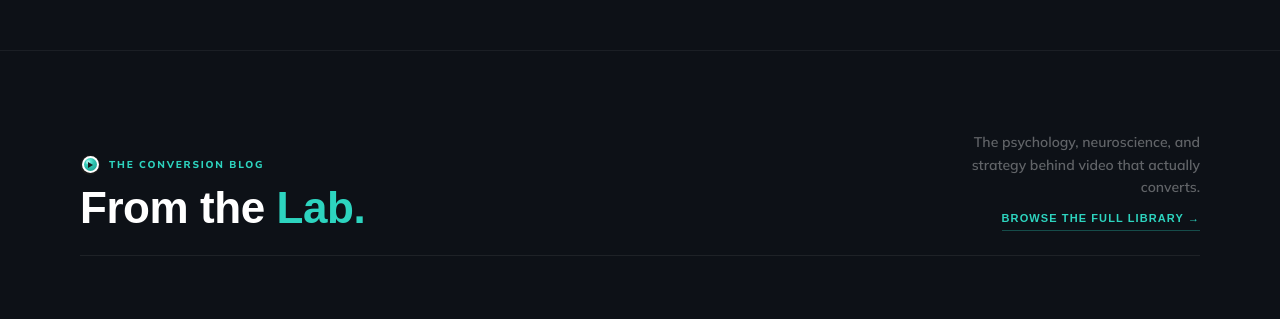
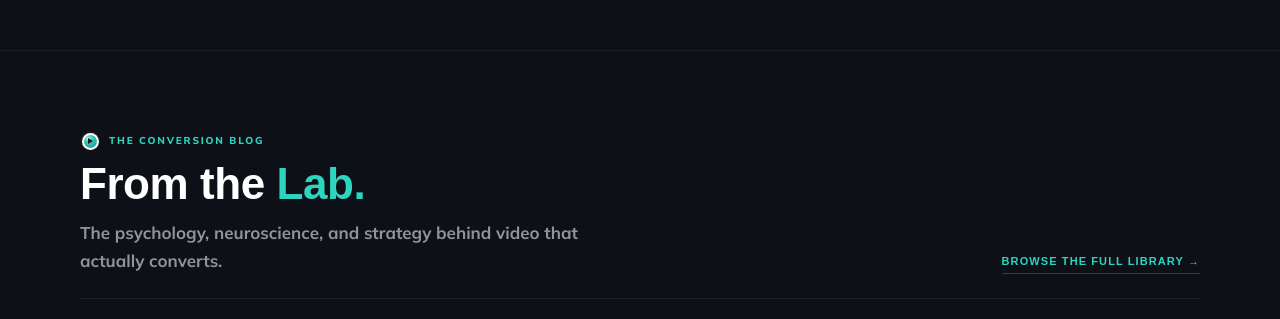
Before and after one commit to JsnMLP/vid-converts, a Next.js app: page / in a window 1280 px wide. Shown: the part 1740-2059 px from the top of the page. Built offline with nearby package versions, Linux system fonts and the light colour scheme; no server answers; a web font is replaced by a local one.

Commit message:
Fix blog header: desc under title, remove duplicate Free to Read

```diff
--- a/src/app/page.module.css
+++ b/src/app/page.module.css
@@ -516,17 +516,19 @@
   display: flex;
   flex-direction: column;
   align-items: flex-end;
+  justify-content: flex-end;
   gap: 12px;
+  flex-shrink: 0;
 }
 
 .blogDesc {
-  font-size: 14px;
-  font-weight: 600;
-  color: rgba(255,255,255,0.35);
-  max-width: 260px;
-  text-align: right;
+  font-size: 17px;
+  font-weight: 700;
+  color: rgba(255,255,255,0.55);
+  max-width: 560px;
+  text-align: left;
   line-height: 1.6;
-  margin: 0;
+  margin: 12px 0 0 0;
 }
 
 .blogAllLink {
--- a/src/app/page.tsx
+++ b/src/app/page.tsx
@@ -237,11 +237,11 @@ export default function Home() {
                 <h2 className={styles.blogTitle}>
                   From the <span className={styles.blogTitleTeal}>Lab.</span>
                 </h2>
-              </div>
-              <div className={styles.blogHeaderRight}>
                 <p className={styles.blogDesc}>
                   The psychology, neuroscience, and strategy behind video that actually converts.
                 </p>
+              </div>
+              <div className={styles.blogHeaderRight}>
                 <a href="/library" className={styles.blogAllLink}>Browse the full library &rarr;</a>
               </div>
             </div>
@@ -249,7 +249,7 @@ export default function Home() {
             {/* Foundation Zone */}
             <div className={styles.foundationZone}>
               <div className={styles.foundationLabel}>
-                Foundation &middot; Free to Read <span className={styles.foundationCount}>1</span>
+                Foundation <span className={styles.foundationCount}>1</span>
               </div>
               <a href="/blog/no-video-no-market-share" className={styles.blogFeatured}>
                 <div className={styles.blogFeaturedVisual}>
```
